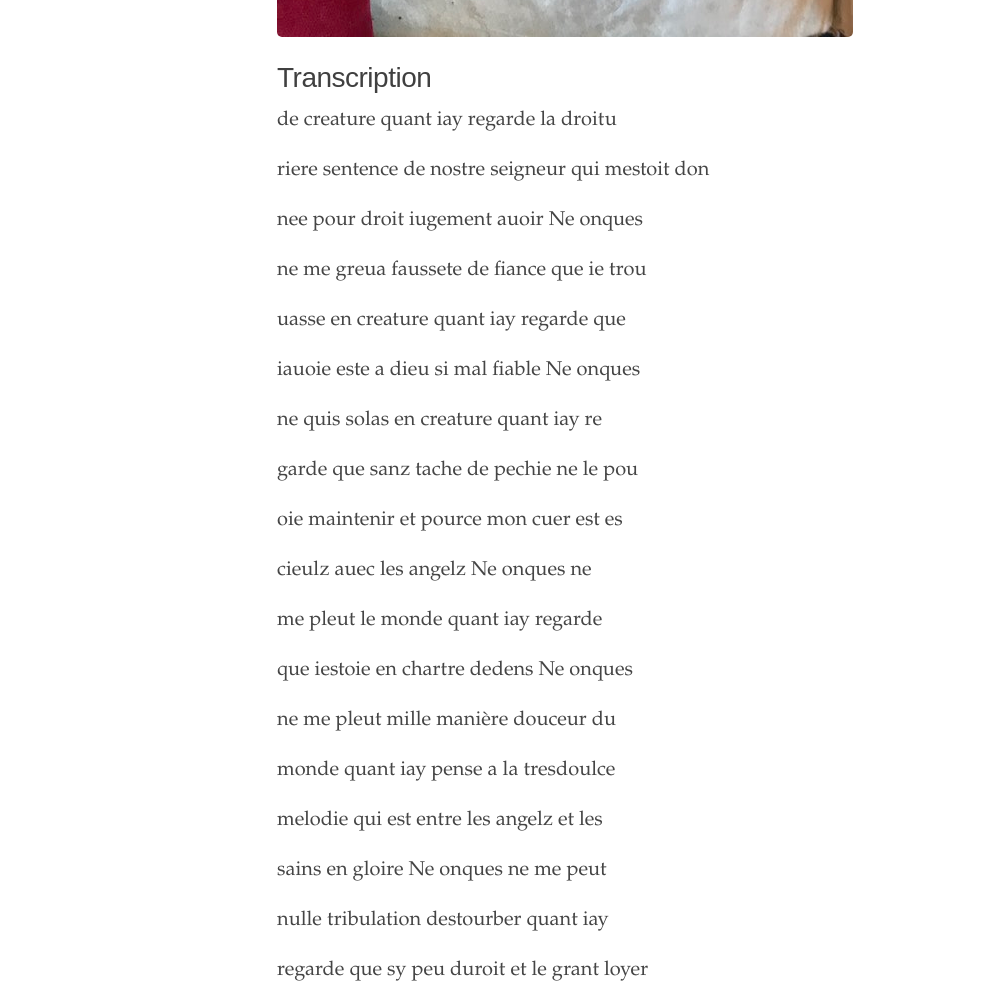
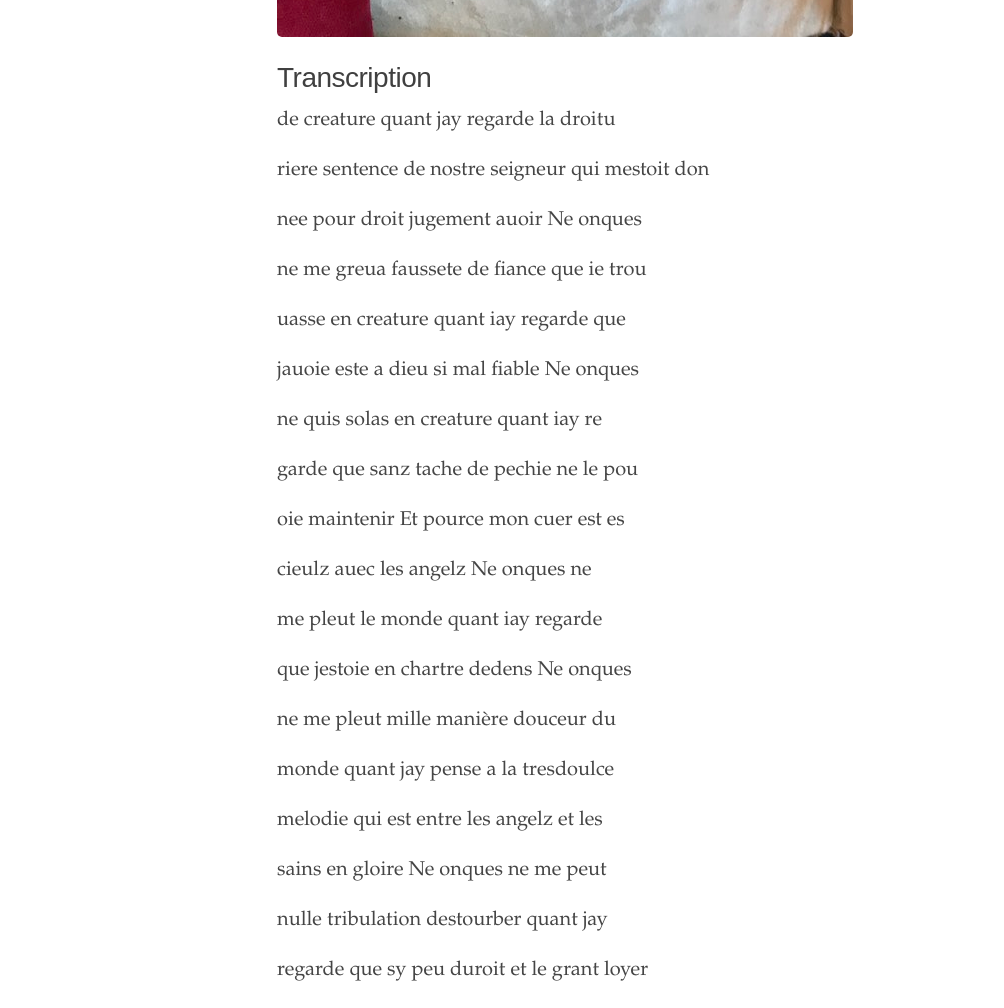
Before and after one commit to oldfrenchtexts/L-aiguillon-d-amour-divine, a Jekyll site: the page built from _texts/Folio 1V.md, in a window 1280 px wide and 1400 px high, scrolled down 843 px. Shown: the part 150-1158 px from the top of the window, without its empty margins (3-1007 px from the left). Built offline with Jekyll 4.4.1, drawn with Linux system fonts in a browser that asks for light colours.

Commit message:
Update Folio 1V.md

```diff
--- a/_texts/Folio 1V.md
+++ b/_texts/Folio 1V.md
@@ -10,39 +10,39 @@ source: Beinecke MS 1166
 
 # Transcription
 
-de creature quant iay regarde la droitu
+de creature quant jay regarde la droitu
 
 riere sentence de nostre seigneur qui mestoit don
 
-nee pour droit iugement auoir Ne onques
+nee pour droit jugement auoir Ne onques
 
 ne me greua faussete de fiance que ie trou
 
 uasse en creature quant iay regarde que
 
-iauoie este a dieu si mal fiable Ne onques
+jauoie este a dieu si mal fiable Ne onques
 
 ne quis solas en creature quant iay re
 
 garde que sanz tache de pechie ne le pou
 
-oie maintenir et pource mon cuer est es
+oie maintenir Et pource mon cuer est es
 
 cieulz auec les angelz Ne onques ne
 
 me pleut le monde quant iay regarde
 
-que iestoie en chartre dedens Ne onques
+que jestoie en chartre dedens Ne onques
 
 ne me pleut mille manière douceur du
 
-monde quant iay pense a la tresdoulce
+monde quant jay pense a la tresdoulce
 
 melodie qui est entre les angelz et les
 
 sains en gloire Ne onques ne me peut
 
-nulle tribulation destourber quant iay
+nulle tribulation destourber quant jay
 
 regarde que sy peu duroit et le grant loyer
 
```
